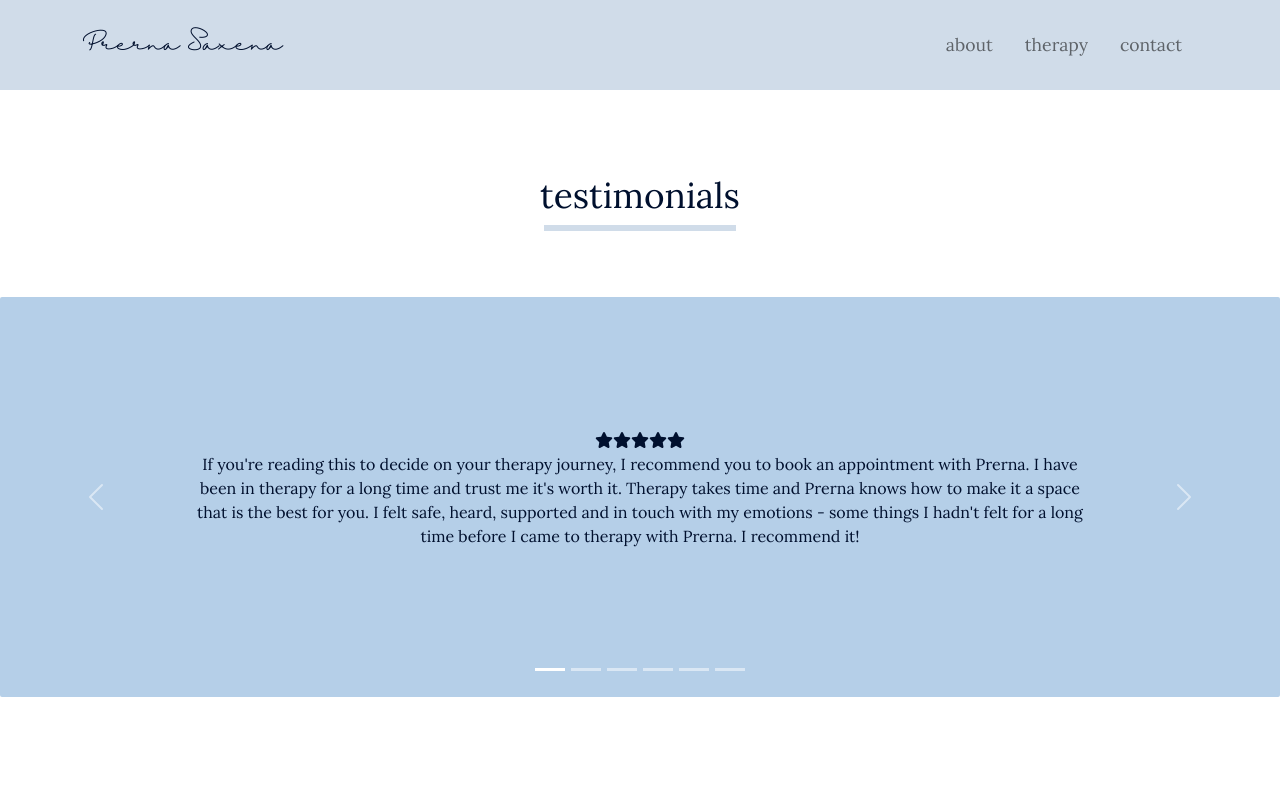
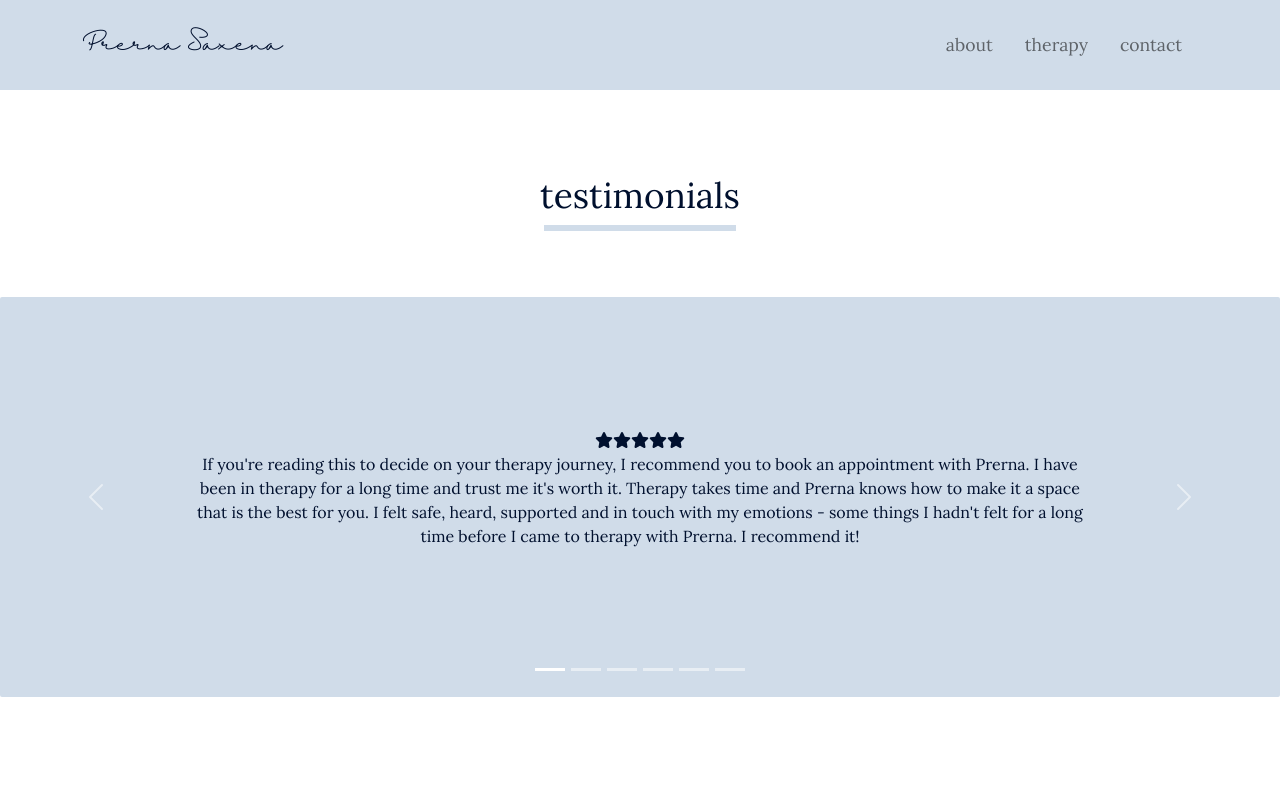
Before and after one commit to TapasyaKalra/prerna-saxena, a React (Create React App) app: page /testimonials in a window 1280 px wide. Shown: the top 800 px of the page. Built offline with nearby package versions, Linux system fonts and the light colour scheme.

Commit message:
Deploy v2.3

```diff
--- a/src/css/Testimonials.css
+++ b/src/css/Testimonials.css
@@ -3,7 +3,7 @@
 }
 .carousel-inner {
 	border-radius: 2px;
-	background-color: #b5cfe8;
+	background-color: #d0dce9;
 }
 .testimonials .carousel-caption {
 	top: 50%;
```
